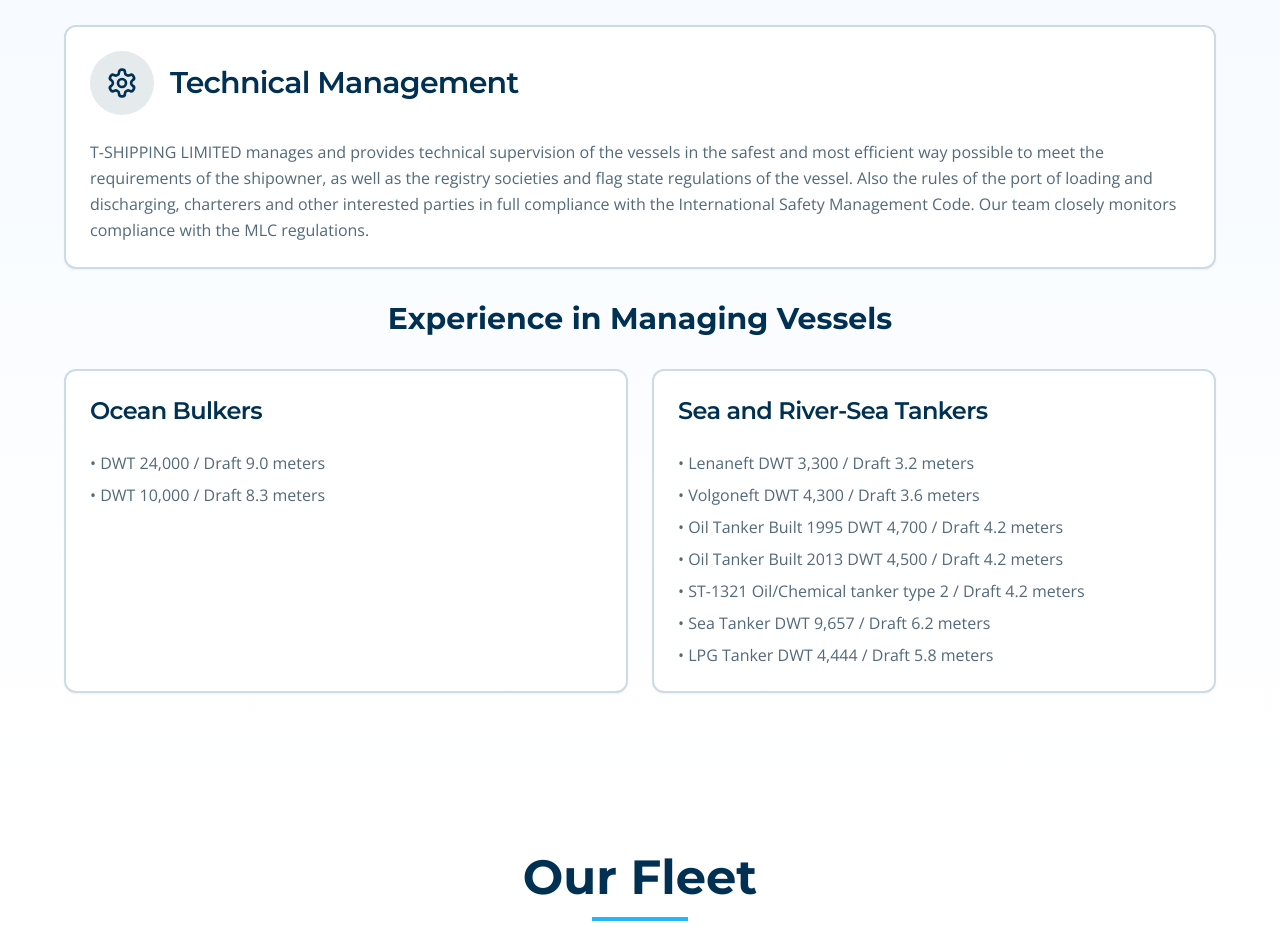
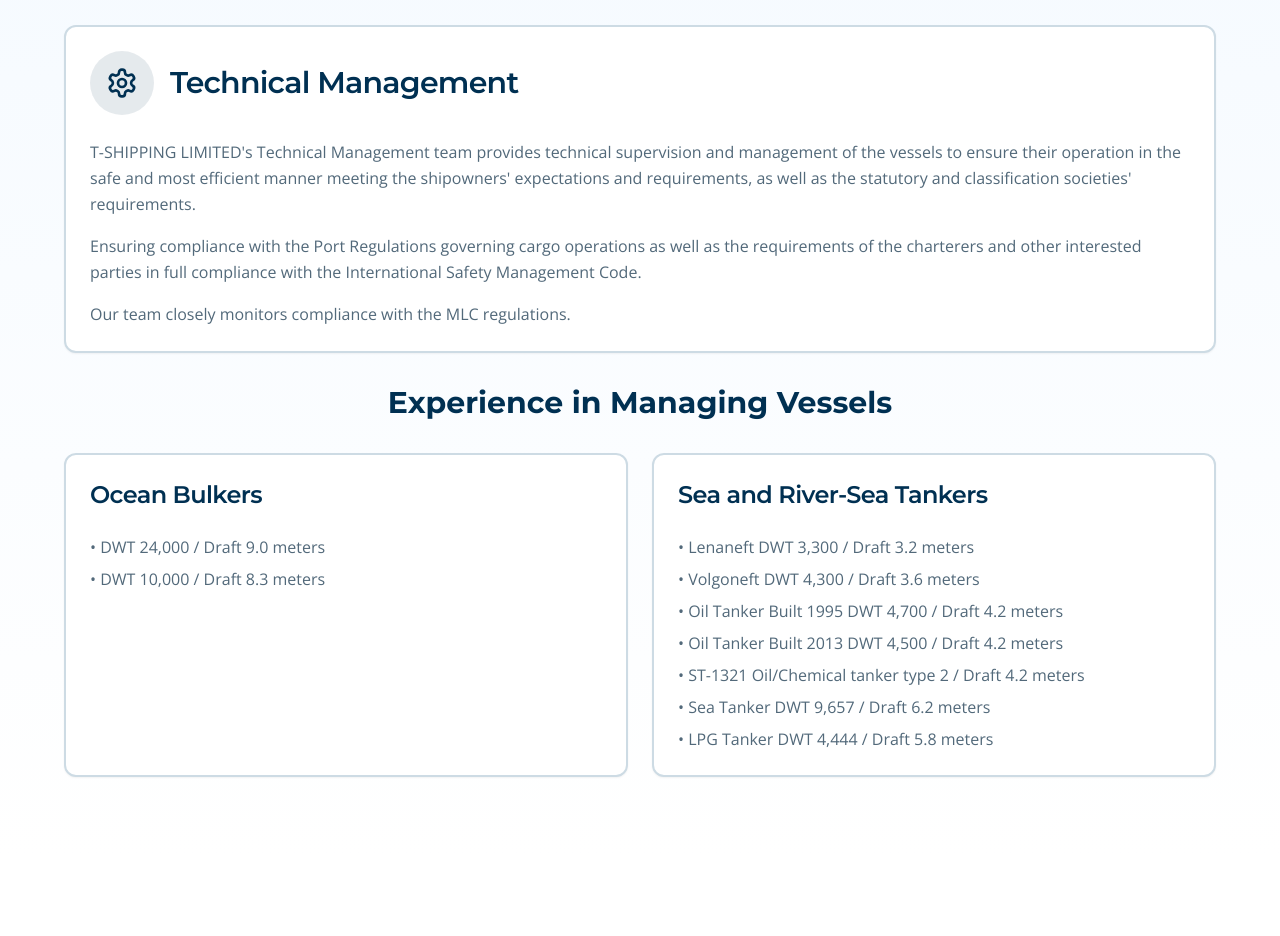
Before and after one commit to pr-poehali-dev/shipping-company-website, a React (Vite) app: page / in a window 1280 px wide. Shown: the part 2340-3276 px from the top of the page. Built offline with nearby package versions, Linux system fonts and the light colour scheme.

Commit message:
Обновление описания технического управления

```diff
--- a/src/pages/Index.tsx
+++ b/src/pages/Index.tsx
@@ -131,8 +131,14 @@ const Index = () => {
                 </div>
               </CardHeader>
               <CardContent>
+                <p className="text-base text-muted-foreground leading-relaxed mb-4">
+                  T-SHIPPING LIMITED's Technical Management team provides technical supervision and management of the vessels to ensure their operation in the safe and most efficient manner meeting the shipowners' expectations and requirements, as well as the statutory and classification societies' requirements.
+                </p>
+                <p className="text-base text-muted-foreground leading-relaxed mb-4">
+                  Ensuring compliance with the Port Regulations governing cargo operations as well as the requirements of the charterers and other interested parties in full compliance with the International Safety Management Code.
+                </p>
                 <p className="text-base text-muted-foreground leading-relaxed">
-                  T-SHIPPING LIMITED manages and provides technical supervision of the vessels in the safest and most efficient way possible to meet the requirements of the shipowner, as well as the registry societies and flag state regulations of the vessel. Also the rules of the port of loading and discharging, charterers and other interested parties in full compliance with the International Safety Management Code. Our team closely monitors compliance with the MLC regulations.
+                  Our team closely monitors compliance with the MLC regulations.
                 </p>
               </CardContent>
             </Card>
```
